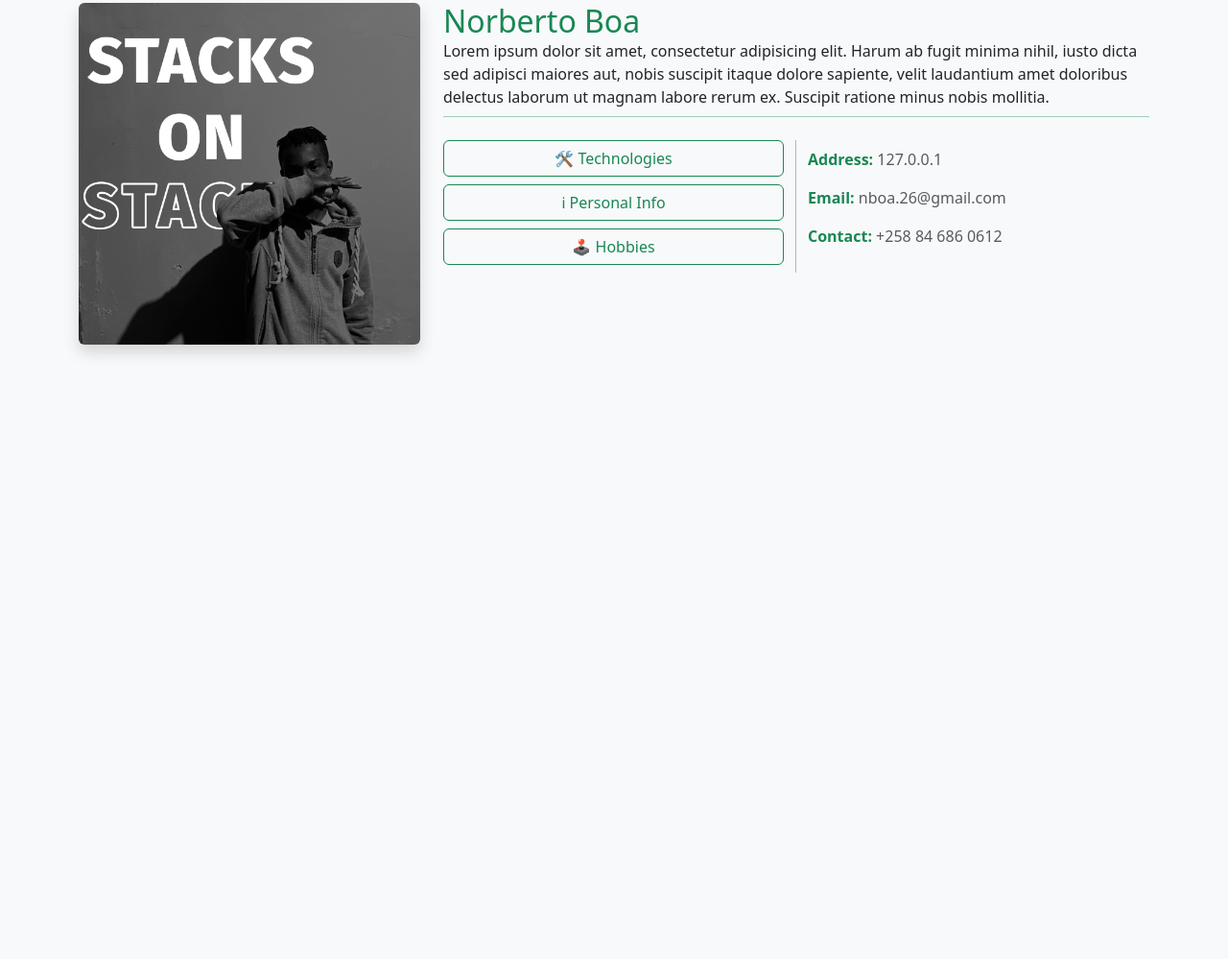
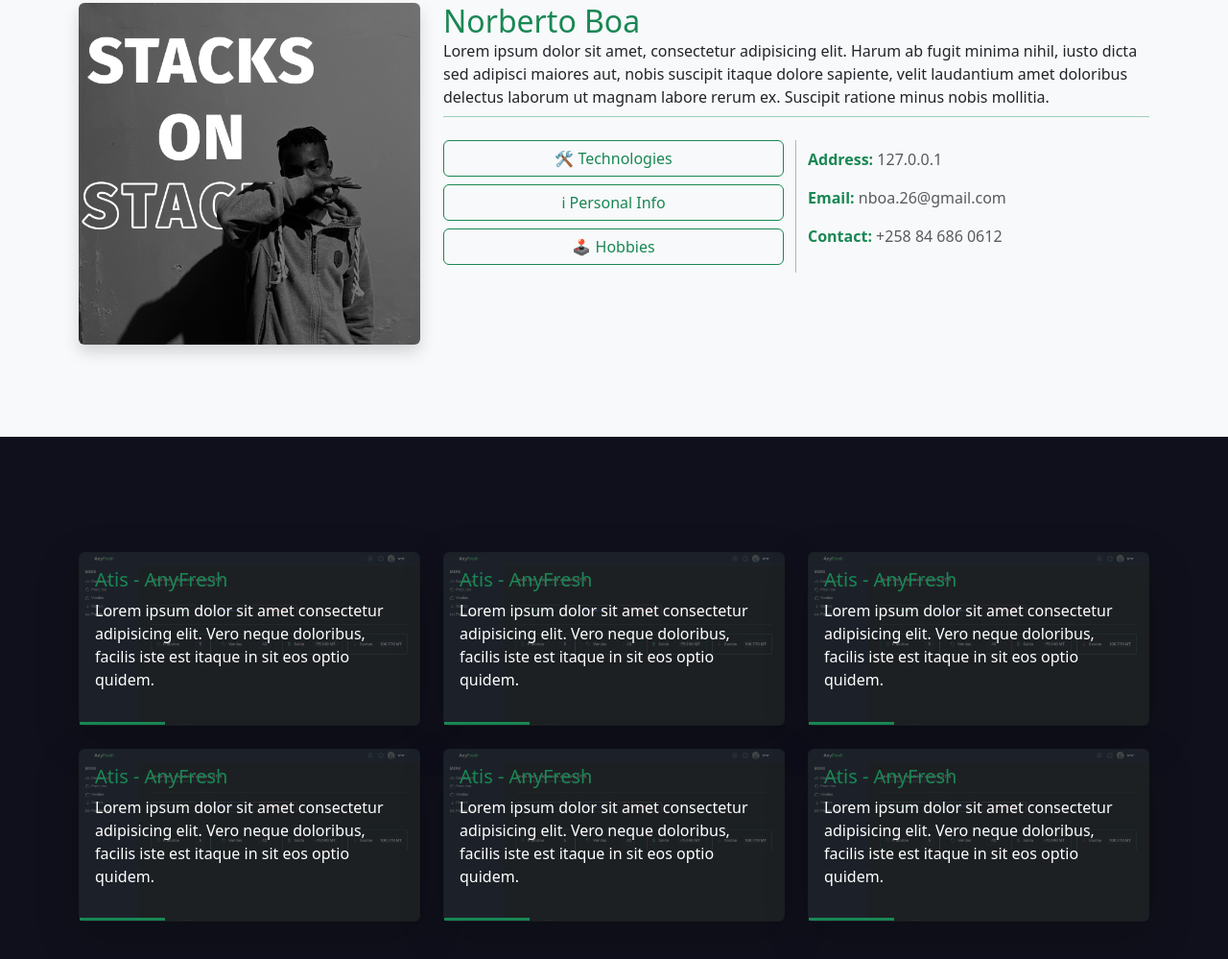
Before and after one commit to Norberto-Boa/portfolio, a website built with Parcel: page src/index.html in a window 1280 px wide. Shown: the part 927-1926 px from the top of the page at 96% size. Before the commit the page ends 1574 px from the top, so only its background shows below. Built offline with nearby package versions, Linux system fonts and the light colour scheme.

Commit message:
:construction: ADD: Projects section and cards

```diff
--- a/src/index.html
+++ b/src/index.html
@@ -123,8 +123,8 @@
             <div class="col-12 col-md-8 col-lg-6 border-end border-dark-subtle buttons">
               <div class="vstack">
                 <!-- Technologies -->
-                <a class="btn btn-outline-success w-100 mb-2" data-bs-toggle="offcanvas" href="#technologies" role="button"
-                  aria-controls="technologies">
+                <a class="btn btn-outline-success w-100 mb-2" data-bs-toggle="offcanvas" href="#technologies"
+                  role="button" aria-controls="technologies">
                   🛠 Technologies
                 </a>
 
@@ -154,7 +154,8 @@
                 </div>
                 <!-- Contact -->
                 <div class="vstack ">
-                  <p class="fw-bold text-success">Contact: <span class="text-muted fw-medium">+258 84 686 0612</span></p>
+                  <p class="fw-bold text-success">Contact: <span class="text-muted fw-medium">+258 84 686 0612</span>
+                  </p>
                 </div>
               </div>
             </div>
@@ -188,8 +189,8 @@
           </div>
 
           <!-- Personal Info OffCanvas -->
-          <div class="offcanvas offcanvas-start text-bg-dark" tabindex="-1" id="personal" aria-labelledby="personalLabel"
-            data-bs-backdrop="static">
+          <div class="offcanvas offcanvas-start text-bg-dark" tabindex="-1" id="personal"
+            aria-labelledby="personalLabel" data-bs-backdrop="static">
             <div class="offcanvas-header">
               <h5 class="offcanvas-title" id="personalLabel">
                 ℹ Personal Info
@@ -241,9 +242,93 @@
   </section>
 
   <!-- Projects -->
-  <section id="projects">
+  <section id="projects" class="container-fluid bg-blue-lg">
     <div class="container">
+      <div class="row">
+        <!-- card-1 -->
+        <div class="col-12 col-md-6 col-lg-4 mt-4">
+          <div class="card text-bg-dark shadow-lg project-card">
+            <img src="./assets/images/atis.jpg" alt="" class="card-img">
+            <div class="card-img-overlay bg-dark bg-opacity-75">
+              <h5 class="card-title text-success opacity-100 ">Atis - AnyFresh</h5>
+              <p class="card-text">
+                Lorem ipsum dolor sit amet consectetur adipisicing elit. Vero neque doloribus,
+                facilis iste est itaque in sit eos optio quidem.
+              </p>
+            </div>
+          </div>
+        </div>
 
+        <!-- card-1 -->
+        <div class="col-12 col-md-6 col-lg-4 mt-4">
+          <div class="card text-bg-dark shadow-lg project-card">
+            <img src="./assets/images/atis.jpg" alt="" class="card-img">
+            <div class="card-img-overlay bg-dark bg-opacity-75">
+              <h5 class="card-title text-success opacity-100 ">Atis - AnyFresh</h5>
+              <p class="card-text">
+                Lorem ipsum dolor sit amet consectetur adipisicing elit. Vero neque doloribus,
+                facilis iste est itaque in sit eos optio quidem.
+              </p>
+            </div>
+          </div>
+        </div>
+
+        <!-- card-1 -->
+        <div class="col-12 col-md-6 col-lg-4 mt-4">
+          <div class="card text-bg-dark shadow-lg project-card">
+            <img src="./assets/images/atis.jpg" alt="" class="card-img">
+            <div class="card-img-overlay bg-dark bg-opacity-75">
+              <h5 class="card-title text-success opacity-100 ">Atis - AnyFresh</h5>
+              <p class="card-text">
+                Lorem ipsum dolor sit amet consectetur adipisicing elit. Vero neque doloribus,
+                facilis iste est itaque in sit eos optio quidem.
+              </p>
+            </div>
+          </div>
+        </div>
+
+        <!-- card-1 -->
+        <div class="col-12 col-md-6 col-lg-4 mt-4">
+          <div class="card text-bg-dark shadow-lg project-card">
+            <img src="./assets/images/atis.jpg" alt="" class="card-img">
+            <div class="card-img-overlay bg-dark bg-opacity-75">
+              <h5 class="card-title text-success opacity-100 ">Atis - AnyFresh</h5>
+              <p class="card-text">
+                Lorem ipsum dolor sit amet consectetur adipisicing elit. Vero neque doloribus,
+                facilis iste est itaque in sit eos optio quidem.
+              </p>
+            </div>
+          </div>
+        </div>
+
+        <!-- card-1 -->
+        <div class="col-12 col-md-6 col-lg-4 mt-4">
+          <div class="card text-bg-dark shadow-lg project-card">
+            <img src="./assets/images/atis.jpg" alt="" class="card-img">
+            <div class="card-img-overlay bg-dark bg-opacity-75">
+              <h5 class="card-title text-success opacity-100 ">Atis - AnyFresh</h5>
+              <p class="card-text">
+                Lorem ipsum dolor sit amet consectetur adipisicing elit. Vero neque doloribus,
+                facilis iste est itaque in sit eos optio quidem.
+              </p>
+            </div>
+          </div>
+        </div>
+
+        <!-- card-1 -->
+        <div class="col-12 col-md-6 col-lg-4 mt-4">
+          <div class="card text-bg-dark shadow-lg project-card">
+            <img src="./assets/images/atis.jpg" alt="" class="card-img">
+            <div class="card-img-overlay bg-dark bg-opacity-75">
+              <h5 class="card-title text-success opacity-100 ">Atis - AnyFresh</h5>
+              <p class="card-text">
+                Lorem ipsum dolor sit amet consectetur adipisicing elit. Vero neque doloribus,
+                facilis iste est itaque in sit eos optio quidem.
+              </p>
+            </div>
+          </div>
+        </div>
+      </div>
     </div>
   </section>
 </body>
--- a/src/styles/scss/main.scss
+++ b/src/styles/scss/main.scss
@@ -22,6 +22,10 @@ section {
   @media (max-width: 992px) {
     background-color: #0f101b !important;
   }
+}
+
+.bg-blue-lg {
+  background-color: #0f101b !important;
 }
 
 // Header
@@ -127,3 +131,26 @@ var {
     margin-bottom: $spacer * 1;
   }
 }
+
+// -----------------------------
+// Projects
+.project-card {
+  position: relative;
+  box-sizing: border-box;
+  &:after {
+    content: "";
+    position: absolute;
+    bottom: 0;
+    left: 0;
+    height: 3px;
+    width: 25%;
+    background: $success;
+    transition: all 0.7s;
+  }
+
+  &:hover {
+    &:after {
+      width: 100%;
+    }
+  }
+}
```
Also changed, not shown: src/assets/images/atis.jpg (added).
